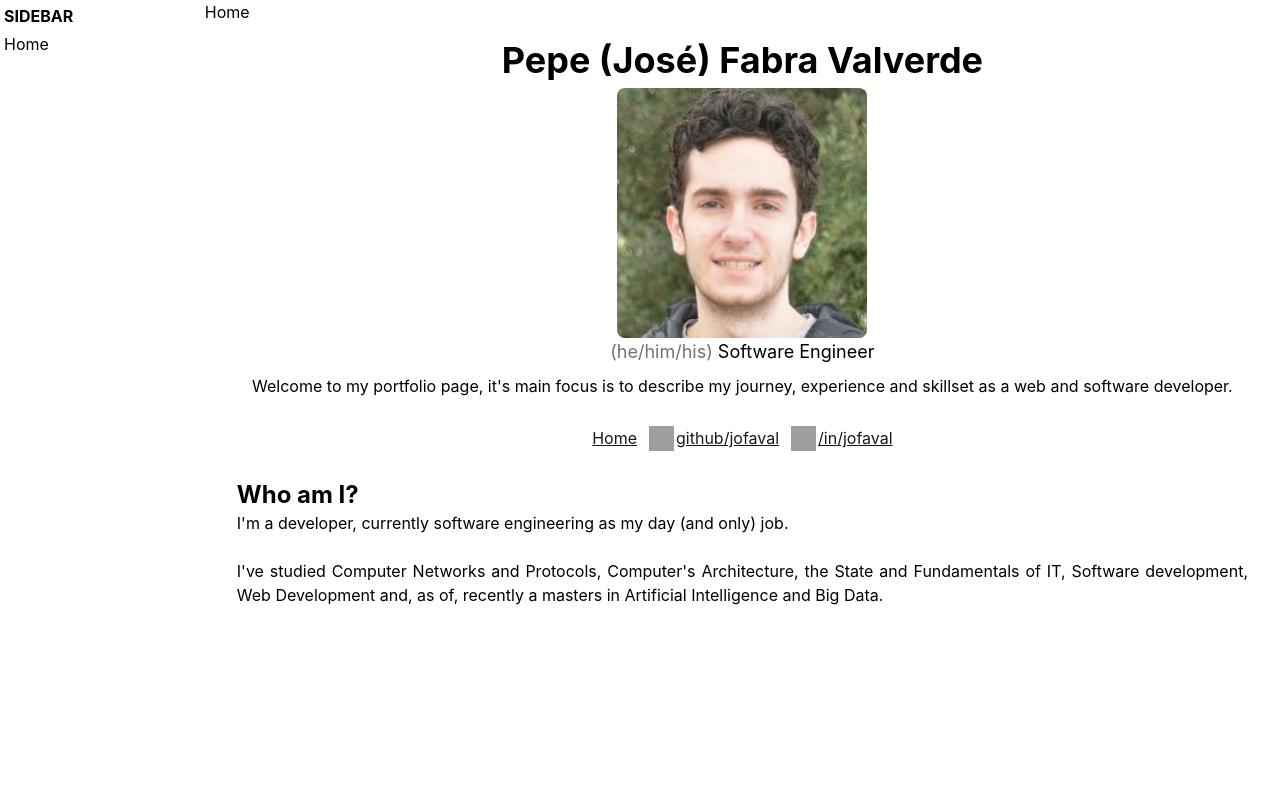
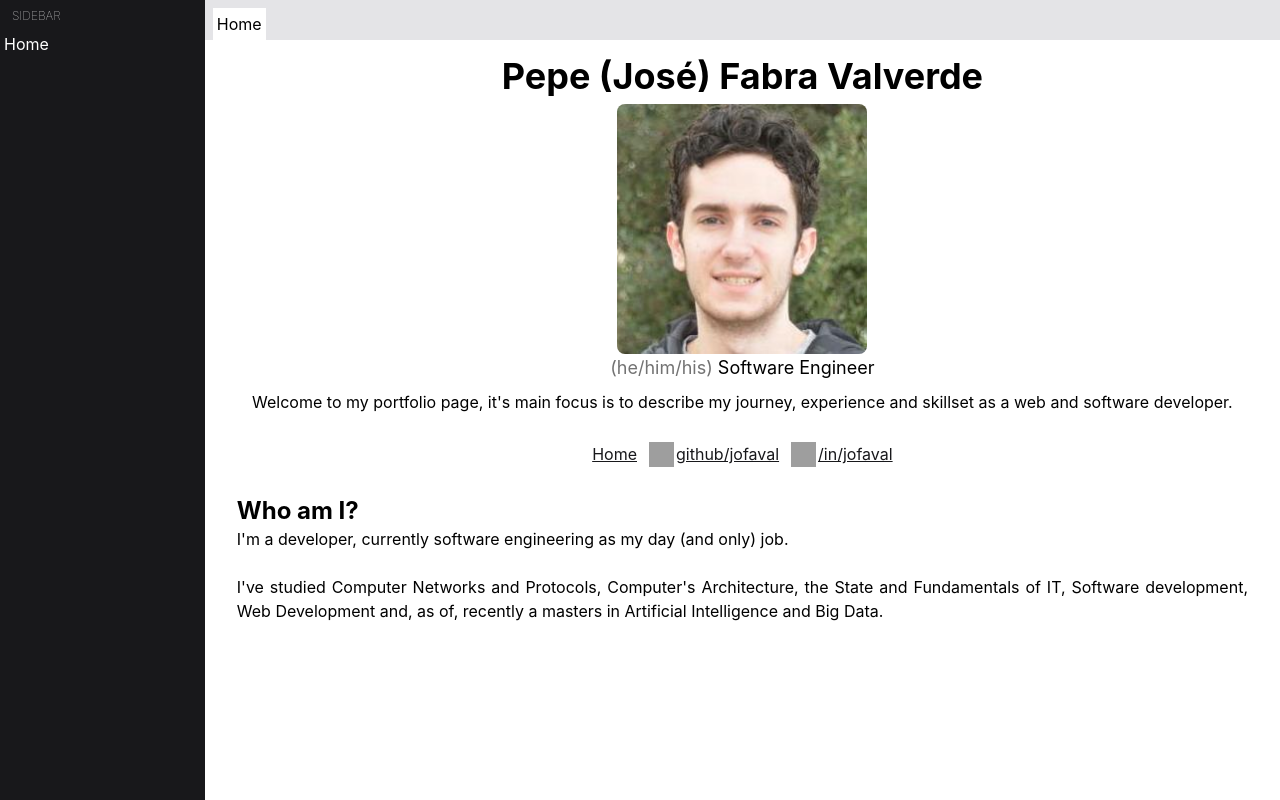
Before and after one commit to jofaval/jofaval.github.io, a Next.js app: page /home in a window 1280 px wide. Built offline with nearby package versions, Linux system fonts and the light colour scheme; grey boxes are pictures that could not be loaded.

Commit message:
feat: Create a base editor appereance

```diff
--- a/src/layouts/HeaderTabs.tsx
+++ b/src/layouts/HeaderTabs.tsx
@@ -1,13 +1,17 @@
 // Vendors
 import React from "react";
+// Hooks
+import { useRouter } from "next/router";
 
 type HeaderTabType = {
   name: string;
+  to: string;
 };
 
 const HEADER_TABS: HeaderTabType[] = [
   {
     name: "Home",
+    to: "/home",
   },
 ];
 
@@ -15,8 +19,15 @@ type HeaderTabPropsType = {
   name: string;
 };
 
-const HeaderTab = ({ name }: HeaderTabPropsType) => (
-  <div className="header-tab__container">
+const HeaderTab = ({
+  name,
+  active,
+}: HeaderTabPropsType & { active: boolean }) => (
+  <div
+    className={`header-tab__container p-1 ${
+      active && "bg-white"
+    } cursor-pointer`}
+  >
     <div className="header-tab">{name}</div>
   </div>
 );
@@ -24,12 +35,18 @@ const HeaderTab = ({ name }: HeaderTabPropsType) => (
 type HeaderTabsListPropType = {};
 
 const HeaderTabsList = ({}: HeaderTabsListPropType) => {
+  const router = useRouter();
+
   return (
-    <div className="header-tabs__container container">
+    <div className="header-tabs__container container bg-zinc-200 p-2 pb-0">
       {/* <p className="header-tabs__title">Header</p> */}
       <div className="header-tabs flex">
         {HEADER_TABS.map((props: HeaderTabType, index: number) => (
-          <HeaderTab key={index} {...props} />
+          <HeaderTab
+            key={index}
+            {...props}
+            active={router.pathname.endsWith(props.to)}
+          />
         ))}
       </div>
     </div>
--- a/src/layouts/Page.tsx
+++ b/src/layouts/Page.tsx
@@ -21,7 +21,7 @@ const Page: React.FC<{ children?: React.ReactNode }> = ({ children }) => (
 
     <div className="page flex flex-col">
       <HeaderTabsList />
-      <div className="page__content p-4">{children}</div>
+      <div className="page__content p-4 h-full">{children}</div>
     </div>
   </div>
 );
--- a/src/layouts/Sidebar.tsx
+++ b/src/layouts/Sidebar.tsx
@@ -98,9 +98,11 @@ const Sidebar: React.FC = () => {
   );
 
   return (
-    <div className="sidebar__container w-1/3 md:w-1/5 hidden md:block h-full">
+    <div className="sidebar__container w-1/3 md:w-1/5 hidden md:block h-full bg-zinc-900 text-white">
       <div className="sidebar__title__container dark:bg-zinc-900 dark:text-white p-1">
-        <p className="sidebar__title text-md font-bold uppercase">Sidebar</p>
+        <p className="sidebar__title text-xs ml-2 my-1 font-thin uppercase">
+          Sidebar
+        </p>
       </div>
 
       <div className="sidebar px-1">
```
Also changed, not shown: src/pages/index.js (+7 -1 lines).
